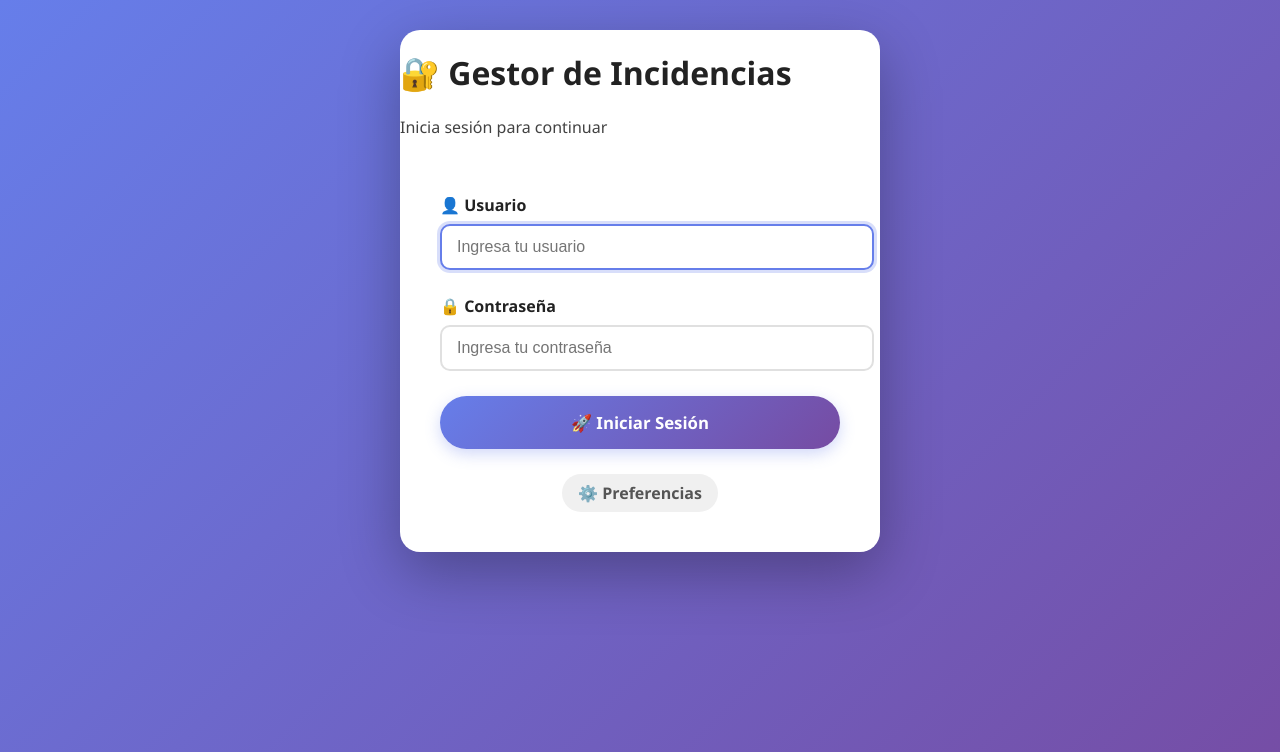
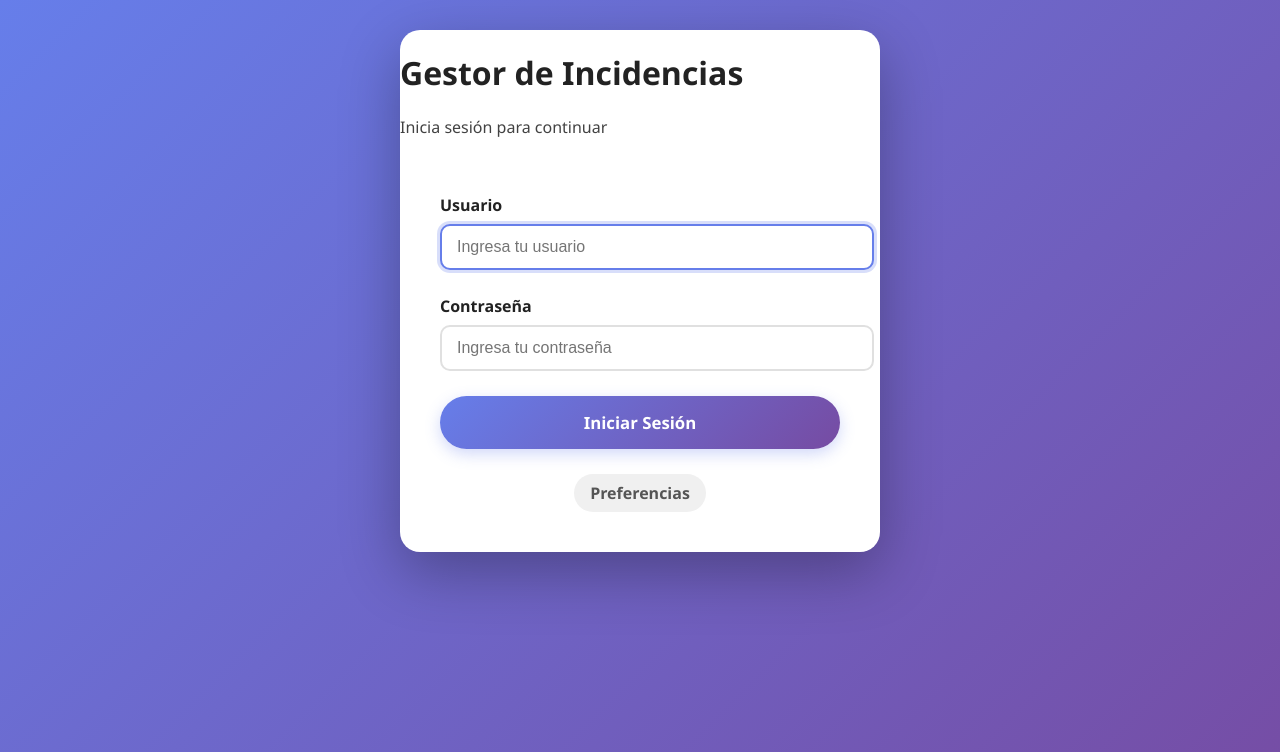
Before and after one commit to NoelBallester/proyectoIAW, a PHP site: page /login.php in a window 1280 px wide. Shown: the top 752 px of the page. Run offline with PHP 8.4, Linux system fonts and the light colour scheme.

Commit message:
Actualización, reduccion de lineas

```diff
--- a/public/login.php
+++ b/public/login.php
@@ -69,20 +69,20 @@ if ($_SERVER['REQUEST_METHOD'] === 'POST') {
 <body class="<?= htmlspecialchars(body_theme_class()) ?>">
     <div class="login-container panel narrow">
         <div class="login-header">
-            <h1>🔐 Gestor de Incidencias</h1>
+            <h1> Gestor de Incidencias</h1>
             <p class="subheader">Inicia sesión para continuar</p>
         </div>
 
         <div class="login-body content">
             <?php if ($error): ?>
-                <div class="error-box">⚠️ <?= htmlspecialchars($error) ?></div>
+                <div class="error-box"> <?= htmlspecialchars($error) ?></div>
             <?php endif; ?>
 
             <form method="POST">
                 <input type="hidden" name="csrf_token" value="<?= htmlspecialchars($_SESSION['csrf_token']) ?>">
 
                 <div class="form-group">
-                    <label for="username">👤 Usuario</label>
+                    <label for="username"> Usuario</label>
                     <input
                         type="text"
                         id="username"
@@ -95,7 +95,7 @@ if ($_SERVER['REQUEST_METHOD'] === 'POST') {
                 </div>
 
                 <div class="form-group">
-                    <label for="password">🔒 Contraseña</label>
+                    <label for="password"> Contraseña</label>
                     <input
                         type="password"
                         id="password"
@@ -105,10 +105,10 @@ if ($_SERVER['REQUEST_METHOD'] === 'POST') {
                     >
                 </div>
 
-                <button type="submit" class="btn-primary" style="width:100%">🚀 Iniciar Sesión</button>
+                <button type="submit" class="btn-primary" style="width:100%"> Iniciar Sesión</button>
             </form>
             <div class="nav" style="margin-top:25px;">
-                <a href="preferencias.php">⚙️ Preferencias</a>
+                <a href="preferencias.php"> Preferencias</a>
             </div>
         </div>
     </div>
```
